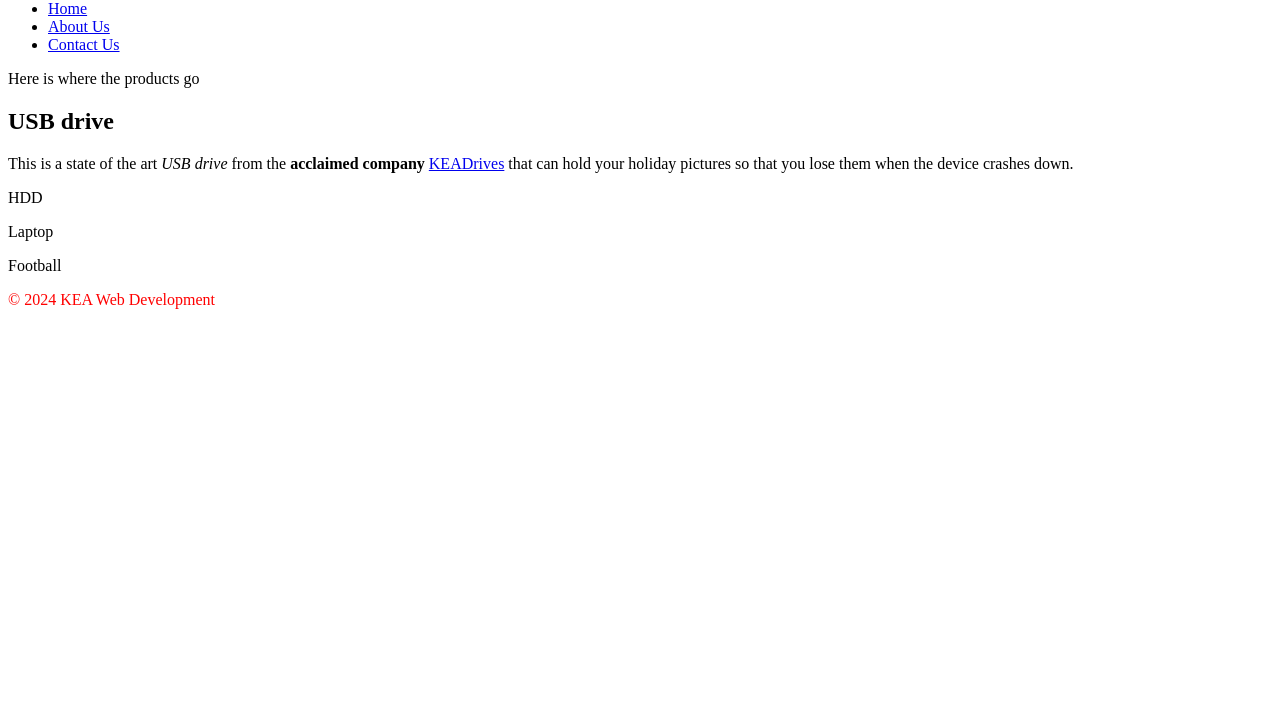
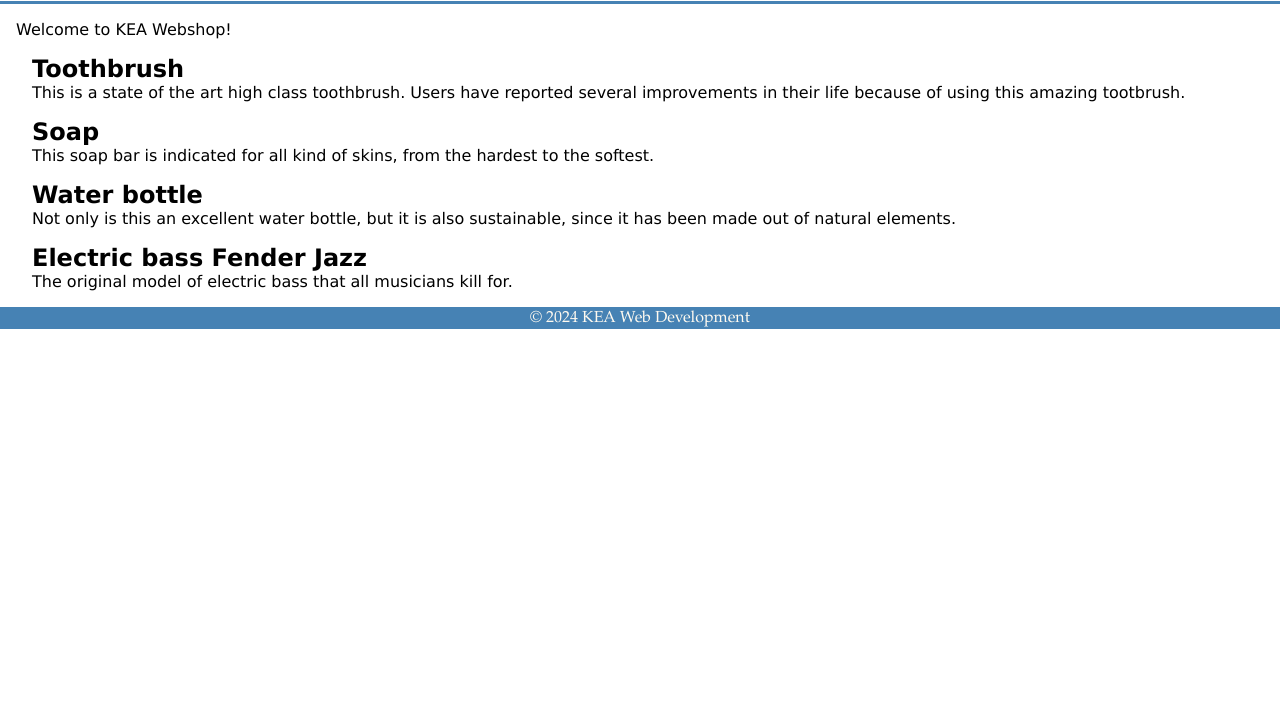
Before and after one commit to arturomorarioja/Web24v_Webshop, a plain HTML site: page index.html in a window 1280 px wide. Shown: the part 80-800 px from the top of the page. Drawn offline with Linux system fonts and the light colour scheme.

Commit message:
Products are loaded from an array

```diff
--- a/aboutus.html
+++ b/aboutus.html
@@ -4,6 +4,7 @@
     <meta charset="UTF-8">
     <meta name="viewport" content="width=device-width, initial-scale=1.0">
     <title>About Us</title>
+    <script src="js/script.js" defer></script>
 </head>
 <body>
     <header>
--- a/css/_variables.css
+++ b/css/_variables.css
@@ -1,4 +1,7 @@
 :root {
-    --colorHeader: red;
-    --colorFooter: red;
+    --colorSecondary: floralwhite;
+    --colorBgSecondary: steelblue;
+
+    --fontDefault: Verdana, Arial, sans-serif;
+    --fontHighlight: 'Book Antiqua', serif;
 }
--- a/css/styles.css
+++ b/css/styles.css
@@ -1,9 +1,44 @@
 @import '_variables.css';
 
-h1 {
-    color: var(--colorHeader);
+* {
+    margin: 0;
+    padding: 0;
+}
+
+body {
+    font-family: var(--fontDefault);
+}
+
+header, footer {
+    font-family: var(--fontHighlight);
+    color: var(--colorSecondary);
+    background-color: var(--colorBgSecondary);
+}
+
+header {
+    padding: 0.5rem 2rem;
 }
 
 footer {
-    color: var(--colorFooter);
+    padding: 0.1rem;
+    text-align: center;
 }
+
+nav {
+    padding: 0.25rem 2rem;
+    border-bottom: solid 0.2rem var(--colorBgSecondary);
+}
+
+nav li {
+    display: inline-block;
+    margin-right: 1rem;
+}
+
+nav li > a {
+    text-decoration: none;
+    color: var(--colorBgSecondary);
+}
+
+section, article {
+    margin: 1rem;
+}
--- a/index.html
+++ b/index.html
@@ -5,6 +5,7 @@
     <meta name="viewport" content="width=device-width, initial-scale=1.0">
     <title>KEA Webshop</title>
     <link rel="stylesheet" href="css/styles.css">
+    <script src="js/script.js" defer></script>
 </head>
 <body>
     <header>
@@ -19,9 +20,9 @@
     </nav>
     <main>
         <section>
-            <p>Here is where the products go</p>
+            <p>Welcome to KEA Webshop!</p>
         </section>
-        <article>
+        <!-- <article>
             <h2>USB drive</h2>
             <p>
                 This is a state of the art <em>USB drive</em> from the <strong>acclaimed
@@ -38,7 +39,7 @@
         </article>
         <article>
             <p>Football</p>
-        </article>
+        </article> -->
     </main>
     <footer>
         <p>&copy; 2024 KEA Web Development</p>
--- /dev/null
+++ b/js/script.js
@@ -0,0 +1,78 @@
+'use strict';
+
+const products = [
+    {
+        title: 'Toothbrush',
+        price: 400,
+        description: 'This is a state of the art high class toothbrush. Users have reported several improvements in their life because of using this amazing tootbrush.',
+        category: 'bathroom',
+        rating: {
+            rate: 4.5,
+            count: 3400
+        }
+    },
+    {
+        title: 'Soap',
+        price: 30,
+        description: 'This soap bar is indicated for all kind of skins, from the hardest to the softest.',
+        category: 'bathroom',
+        rating: {
+            rate: 4.7,
+            count: 1200
+        }
+    },
+    {
+        title: 'Water bottle',
+        price: 79,
+        description: 'Not only is this an excellent water bottle, but it is also sustainable, since it has been made out of natural elements.',
+        category: 'household',
+        rating: {
+            rate: 2.3,
+            count: 80002
+        }
+    },
+    {
+        title: 'Electric bass Fender Jazz',
+        price: 11200,
+        description: 'The original model of electric bass that all musicians kill for.',
+        category: 'music',
+        rating: {
+            rate: 4.9,
+            count: 330
+        }
+    }
+];
+
+/*
+let productsContent = '';
+for (const product of products) {
+
+    let productCard = `
+    <article>
+    <h2>${product.title}</h2>
+    <p>${product.description}</p>
+    </article>
+    `;
+
+    productsContent += productCard;
+}
+document.querySelector('main').innerHTML += productsContent;
+*/
+
+const productsInfo = document.createElement('section');
+for (const product of products) {
+    const productArticle = document.createElement('article');
+
+    const productHeader = document.createElement('h2');
+    productHeader.innerText = product.title;
+
+    const productDescription = document.createElement('p');
+    productDescription.innerText = product.description;
+
+    productArticle.appendChild(productHeader);
+    productArticle.appendChild(productDescription);
+
+    productsInfo.appendChild(productArticle);
+}
+
+document.querySelector('main').appendChild(productsInfo);
```
Also changed, not shown: contactus.html (+1 -0 lines).
